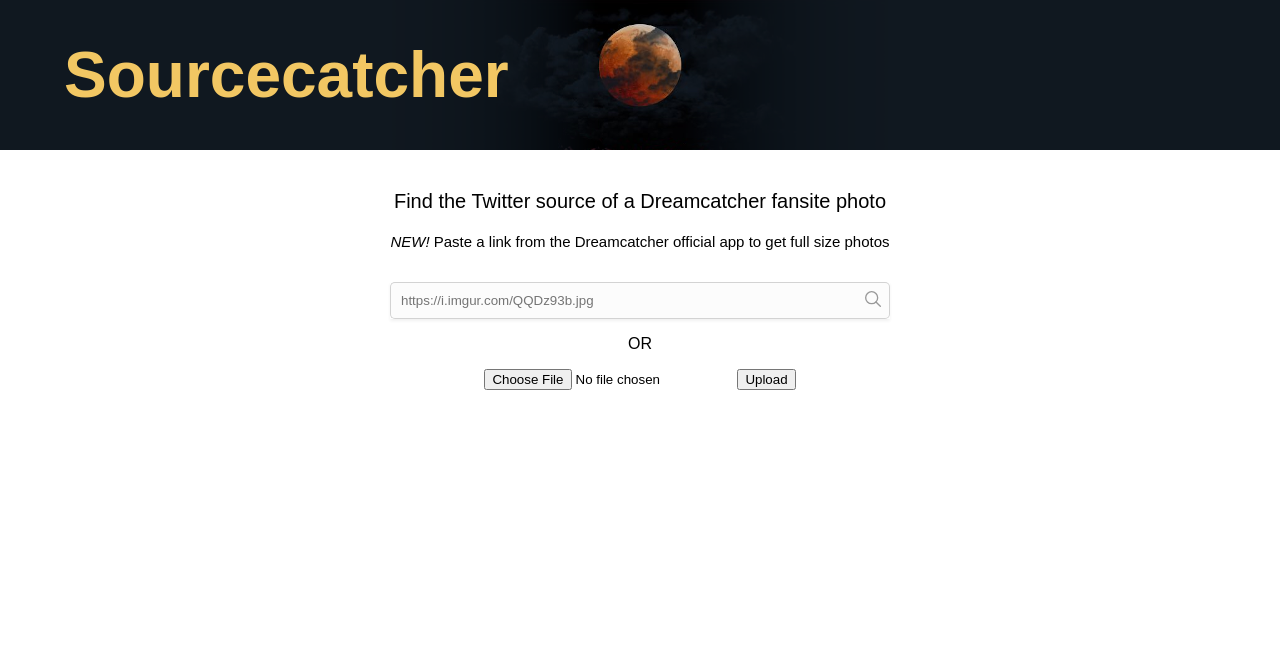
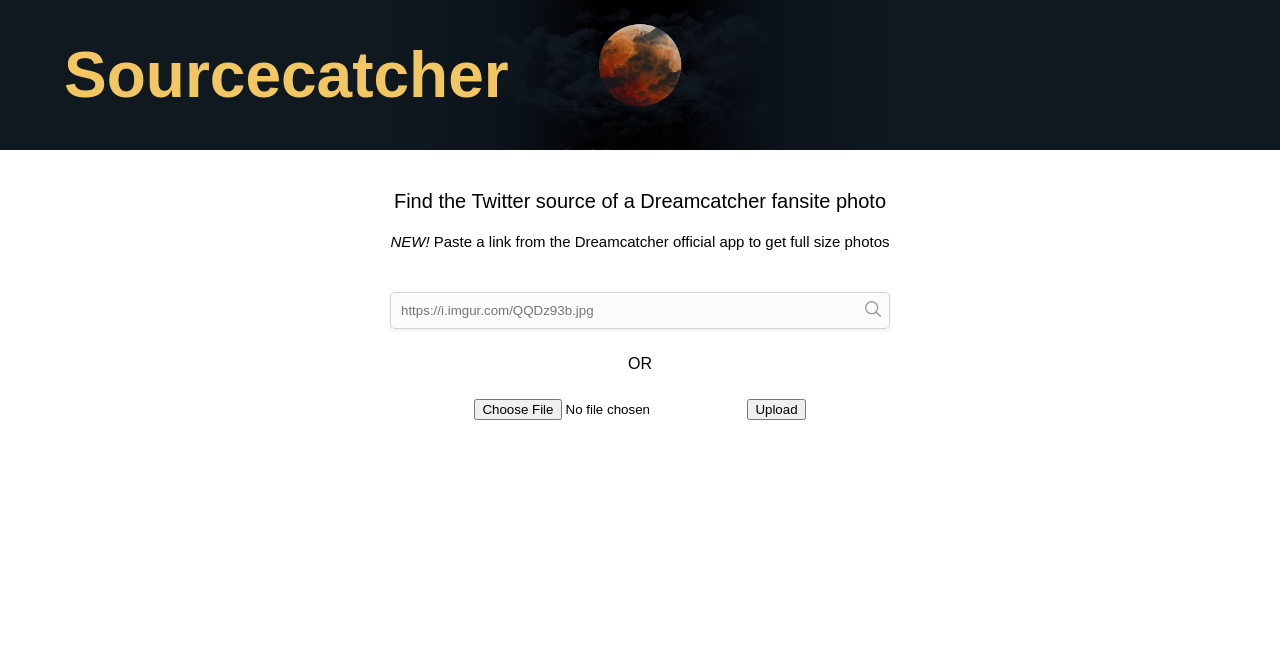
Before and after one commit to evanc577/sourcecatcher, a Flask app: template templates/sourcecatcher.html in a window 1280 px wide. Shown: the top 660 px of the page. Run offline with Flask 2, Linux system fonts and the light colour scheme; the template is opened without the code that fills it, so the values that code supplies are empty; parts of the project's set-up code (start-up, migrations or seed data) failed here and were passed over.

Commit message:
Add margins to forms

```diff
--- a/static/sourcecatcher.css
+++ b/static/sourcecatcher.css
@@ -118,7 +118,7 @@
 
 .search_wrap {
   box-shadow: 0 2px 3px rgba(0,0,0,0.06);
-  margin: auto;
+  margin: 10px auto;
   width: 500px;
   max-width: 100%;
 }
@@ -132,6 +132,10 @@
 
 #file_upload_form {
   flex-wrap: wrap;
+}
+
+#file_upload_form * {
+  margin: 10px;
 }
 
 #link_input {
```
